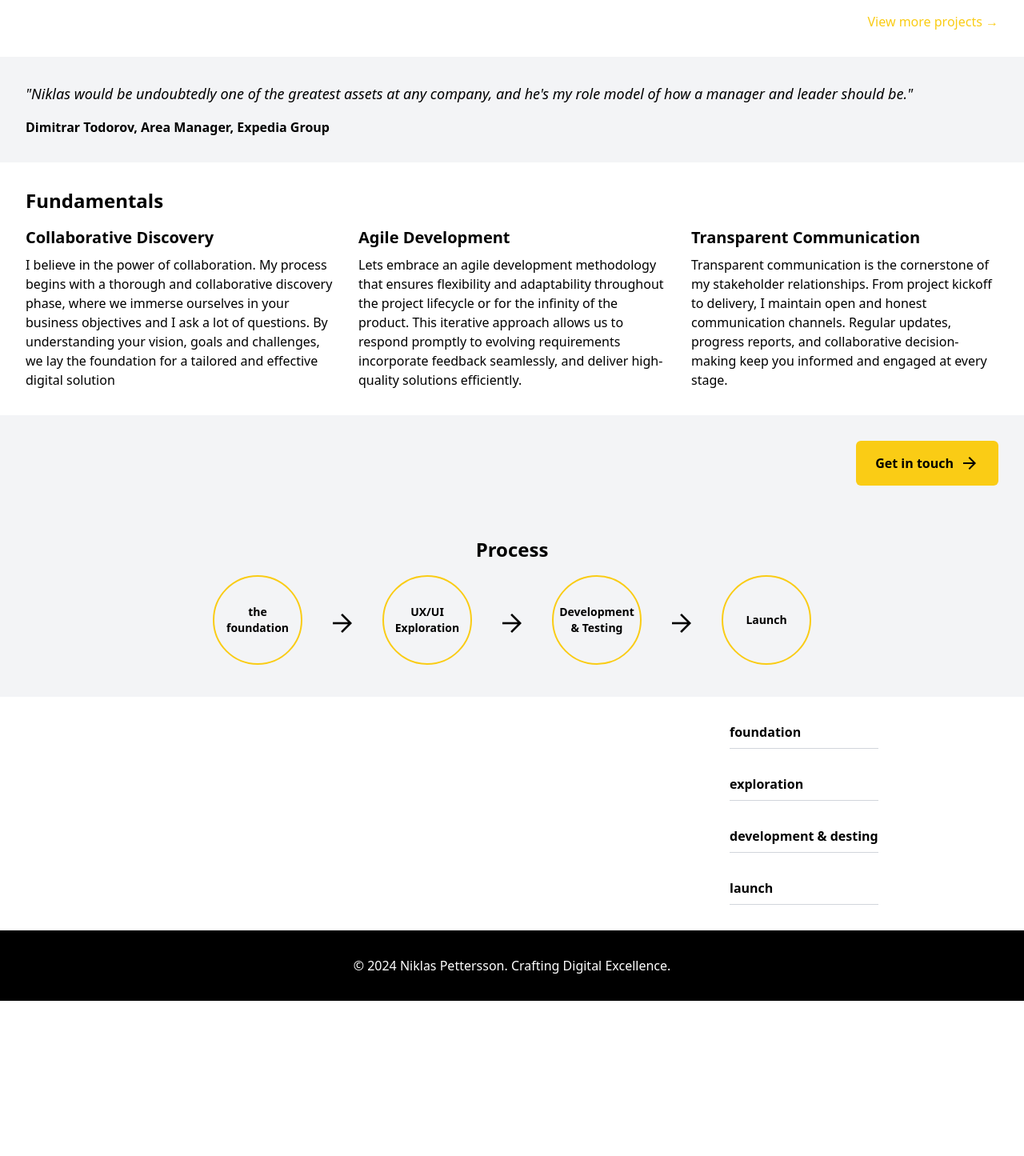
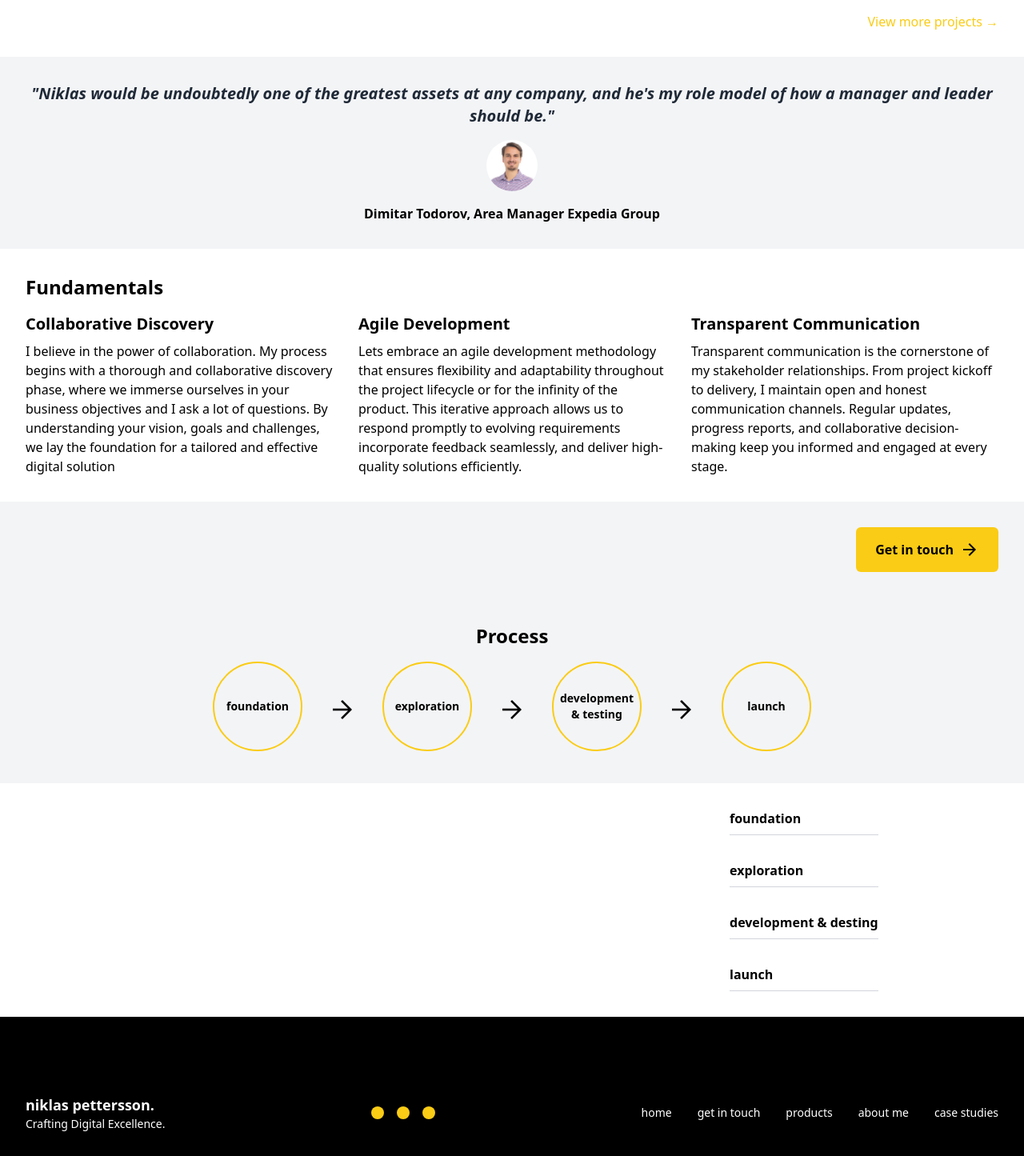
Before and after one commit to Nikla6Petter66on/react-iafe2024, a React (Create React App) app in the folder my-landing-page/: page /products in a window 1280 px wide. Shown: the part 1665-3110 px from the top of the page at 80% size. Before the commit the page ends 2916 px from the top, so only its background shows below. Built offline with nearby package versions, Linux system fonts and the light colour scheme.

Commit message:
footer updates

```diff
--- a/my-landing-page/src/App.js
+++ b/my-landing-page/src/App.js
@@ -10,6 +10,7 @@ import Foundation from './components/Foundation';
 import Exploration from './components/Exploration';
 import DevelopmentTesting from './components/DevelopmentTesting';
 import Launch from './components/Launch';
+import Footer from './components/Footer';
 
 
 function App() {
@@ -17,6 +18,7 @@ function App() {
     <Router>
       <Routes>
         <Route path="/" element={<Homepage />} />
+        <Route path="/contact" element={<ContactMe />} />
         <Route path="/products" element={<Products />}>
           <Route path="foundation" element={<Foundation />} />
           <Route path="exploration" element={<Exploration />} />
--- /dev/null
+++ b/my-landing-page/src/components/Footer.js
@@ -0,0 +1,37 @@
+import React from 'react';
+import { Link } from 'react-router-dom';
+
+const Footer = () => {
+  return (
+    <footer className="bg-black text-white py-24 px-8 relative">
+      <div className="container mx-auto flex flex-col md:flex-row justify-between items-center relative">
+        <div className="text-center md:text-left mb-6 md:mb-0">
+          <p className="text-lg font-bold">niklas pettersson.</p>
+          <p className="text-sm">Crafting Digital Excellence.</p>
+        </div>
+
+        <div className="flex space-x-4 mb-6 md:mb-0">
+          <a href="#" className="bg-yellow-400 p-2 rounded-full">
+            <i className="fab fa-facebook-f text-black"></i>
+          </a>
+          <a href="#" className="bg-yellow-400 p-2 rounded-full">
+            <i className="fab fa-twitter text-black"></i>
+          </a>
+          <a href="#" className="bg-yellow-400 p-2 rounded-full">
+            <i className="fab fa-instagram text-black"></i>
+          </a>
+        </div>
+
+        <div className="flex flex-col md:flex-row space-y-2 md:space-y-0 md:space-x-8 text-sm">
+        <Link to="/" className="hover:text-yellow-400">home</Link>
+        <Link to="contact" className="hover:text-yellow-400">get in touch</Link>
+        <Link to="products" className="hover:text-yellow-400">products</Link>
+        <Link to="aboutme" className="hover:text-yellow-400">about me</Link>
+        <Link to="casestudies" className="hover:text-yellow-400">case studies</Link>
+        </div>
+      </div>
+    </footer>
+  );
+};
+
+export default Footer;
--- a/my-landing-page/src/components/Homepage.js
+++ b/my-landing-page/src/components/Homepage.js
@@ -2,6 +2,7 @@ import React from 'react';
 import { Link } from 'react-router-dom';
 import Header from './Header';
 import Hero  from './Hero';
+import Footer from './Footer';
 
 
 const Homepage = () => {
@@ -116,16 +117,14 @@ const Homepage = () => {
             <div>
               <h4 className="text-xl font-semibold">Product Leader</h4>
               <p>I am an experienced Senior Product Manager, founder and business developer with over ten years of expertise in digital, particular within startup environments and in digital transformation settings. My background includes a strong focus on product development, user experience (UX/UI), and data-driven decision-making. I have successfully led cross-functional teams to deliver high quality, user-centric solutions from conceptualization to launch, ensuring aligment with company strategy and customer needs.
-                My career has been marked by a deep commmitment to simplifying complex digital experiences for non-tech-savvy clients, particulary in the travel and hotel-tech sectors but also across other industries. I have extensive experience conducting market research, analyzing product usage data, and transforming customer feedback into actionable insights that drive product enhancements and improve user satisfaction.
+                My career has been marked by a deep commmitment to simplifying complex digital experiences for non-tech-savvy clients, particulary in the travel and hotel-tech sectors but also across other industries. I have extensive experience conducting market research, analyzing product usage data, and transforming customer feedback into actionable insights that drive product enhancements and improve user satisfaction. I have also experience in developing new markets via direct sales channels and I have closed million dollar deals across industries.
               </p>
             </div>
           </div>
         </section>
       </main>
 
-      <footer className="p-4 bg-black text-white text-center">
-        <p>&copy; 2024 Niklas Pettersson. Crafting Digital Excellence.</p>
-      </footer>
+      <Footer />
     </div>
   );
 };
--- a/my-landing-page/src/components/Products.js
+++ b/my-landing-page/src/components/Products.js
@@ -1,6 +1,7 @@
 import React from 'react';
 import Header from './Header';
 import Hero from './Hero';
+import Footer from './Footer';
 import { Outlet } from 'react-router-dom';
 import { Link } from 'react-router-dom';
 
@@ -105,13 +106,21 @@ const Products = () => {
         </div>
       </section>
 
-      {/* Testimonial */}
-      <section className="p-8 bg-gray-100 text-black">
-        <blockquote className="italic text-lg mb-4">
-          "Niklas would be undoubtedly one of the greatest assets at any company, and he's my role model of how a manager and leader should be."
-        </blockquote>
-        <p className="font-semibold">Dimitrar Todorov, Area Manager, Expedia Group</p>
-      </section>
+    {/* Reference/Quote Section */}
+<section className="p-8 bg-gray-100 text-center text-black">
+  <blockquote className="text-xl font-semibold italic text-gray-800 mb-4">
+    "Niklas would be undoubtedly one of the greatest assets at any company, and he's my role model of how a manager and leader should be."
+  </blockquote>
+  <div className="flex flex-col items-center">
+    <img
+      src="/images/referencePic.jpeg"
+      alt="Dimitar Todorov"
+      className="w-16 h-16 rounded-full mb-4"
+    />
+    <p className="font-semibold">Dimitar Todorov, Area Manager Expedia Group</p>
+  </div>
+</section>
+
 
       {/* How I Work */}
       <section className="p-8 bg-white text-black">
@@ -147,7 +156,7 @@ const Products = () => {
   <div className="flex justify-center items-center space-x-4 md:space-x-8">
     <div className="text-center">
       <div className="w-28 h-28 flex items-center justify-center rounded-full border-2 border-yellow-400 text-black mb-2 p-2 hover:bg-yellow-400 hover:text-black transition-colors duration-300">
-        <span className="font-semibold text-sm">the foundation</span>
+        <span className="font-semibold text-sm">foundation</span>
       </div>
     </div>
 
@@ -157,7 +166,7 @@ const Products = () => {
 
     <div className="text-center">
       <div className="w-28 h-28 flex items-center justify-center rounded-full border-2 border-yellow-400 text-black mb-2 p-2 hover:bg-yellow-400 hover:text-black transition-colors duration-300">
-        <span className="font-semibold text-sm">UX/UI Exploration</span>
+        <span className="font-semibold text-sm">exploration</span>
       </div>
     </div>
 
@@ -167,7 +176,7 @@ const Products = () => {
 
     <div className="text-center">
       <div className="w-28 h-28 flex items-center justify-center rounded-full border-2 border-yellow-400 text-black mb-2 p-2 hover:bg-yellow-400 hover:text-black transition-colors duration-300">
-        <span className="font-semibold text-sm text-center">Development & Testing</span>
+        <span className="font-semibold text-sm text-center">development & testing</span>
       </div>
     </div>
 
@@ -177,7 +186,7 @@ const Products = () => {
 
     <div className="text-center">
       <div className="w-28 h-28 flex items-center justify-center rounded-full border-2 border-yellow-400 text-black mb-2 p-2 hover:bg-yellow-400 hover:text-black transition-colors duration-300">
-        <span className="font-semibold text-sm">Launch</span>
+        <span className="font-semibold text-sm">launch</span>
       </div>
     </div>
   </div>
@@ -214,9 +223,7 @@ const Products = () => {
       </section>
 
       {/* Footer */}
-      <footer className="p-8 bg-black text-white text-center">
-        <p>&copy; 2024 Niklas Pettersson. Crafting Digital Excellence.</p>
-      </footer>
+      <Footer />
     </div>
   );
 };
```
Also changed, not shown: my-landing-page/public/images/referencePic.jpeg (added), my-landing-page/public/index.html (line endings or trailing spaces), my-landing-page/src/components/Header.js (line endings or trailing spaces).
